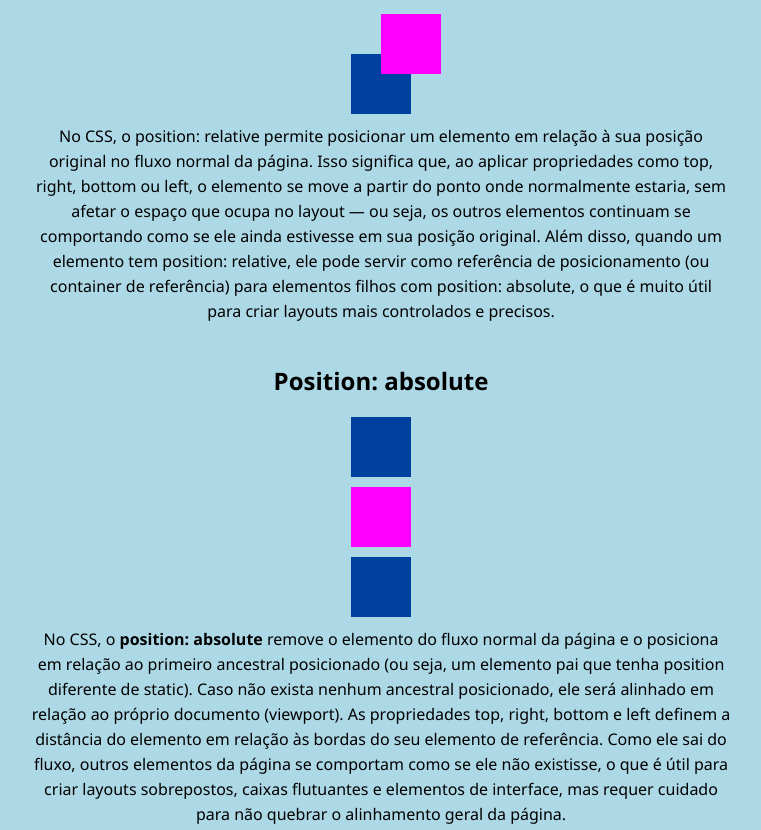
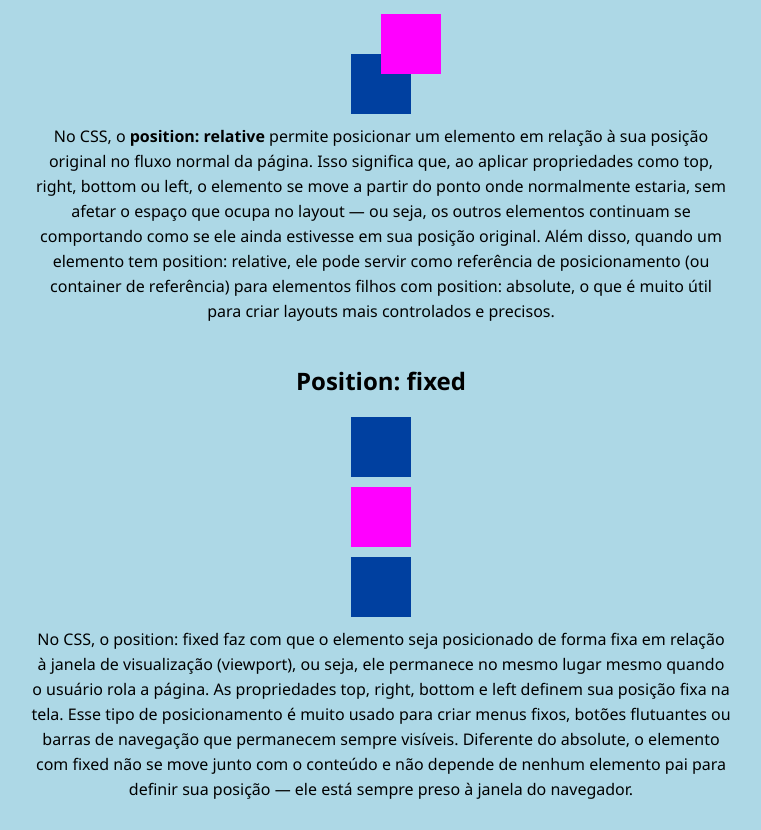
Before and after one commit to vicenterta/positions, a plain HTML site: page index.html in a window 1280 px wide. Shown: the part 560-1390 px from the top of the page, without its empty margins (259-1020 px from the left). Drawn offline with Linux system fonts and the light colour scheme.

Commit message:
segunda correção

```diff
--- a/index.html
+++ b/index.html
@@ -47,22 +47,22 @@
     </section>
 
     <section id="relative">
-      <h2>Position:relative</h2>
+      <h2>Position: relative</h2>
 
       <div></div>
       <div class="pink"></div>
       <div></div>
-      <p>No CSS, o position: relative permite posicionar um elemento em relação à sua posição original no fluxo normal da página. Isso significa que, ao aplicar propriedades como top, right, bottom ou left, o elemento se move a partir do ponto onde normalmente estaria, sem afetar o espaço que ocupa no layout — ou seja, os outros elementos continuam se comportando como se ele ainda estivesse em sua posição original. Além disso, quando um elemento tem position: relative, ele pode servir como referência de posicionamento (ou container de referência) para elementos filhos com position: absolute, o que é muito útil para criar layouts mais controlados e precisos.
+      <p>No CSS, o <strong>position: relative</strong> permite posicionar um elemento em relação à sua posição original no fluxo normal da página. Isso significa que, ao aplicar propriedades como top, right, bottom ou left, o elemento se move a partir do ponto onde normalmente estaria, sem afetar o espaço que ocupa no layout — ou seja, os outros elementos continuam se comportando como se ele ainda estivesse em sua posição original. Além disso, quando um elemento tem position: relative, ele pode servir como referência de posicionamento (ou container de referência) para elementos filhos com position: absolute, o que é muito útil para criar layouts mais controlados e precisos.
       </p>
     </section>
 
     <section id="fixed">
-      <h2>Position: absolute</h2>
+      <h2>Position: fixed</h2>
 
       <div></div>
       <div class="pink"></div>
       <div></div>
-      <p>No CSS, o <strong>position: absolute</strong> remove o elemento do fluxo normal da página e o posiciona em relação ao primeiro ancestral posicionado (ou seja, um elemento pai que tenha position diferente de static). Caso não exista nenhum ancestral posicionado, ele será alinhado em relação ao próprio documento (viewport). As propriedades top, right, bottom e left definem a distância do elemento em relação às bordas do seu elemento de referência. Como ele sai do fluxo, outros elementos da página se comportam como se ele não existisse, o que é útil para criar layouts sobrepostos, caixas flutuantes e elementos de interface, mas requer cuidado para não quebrar o alinhamento geral da página.</p>
+     <p>No CSS, o position: fixed faz com que o elemento seja posicionado de forma fixa em relação à janela de visualização (viewport), ou seja, ele permanece no mesmo lugar mesmo quando o usuário rola a página. As propriedades top, right, bottom e left definem sua posição fixa na tela. Esse tipo de posicionamento é muito usado para criar menus fixos, botões flutuantes ou barras de navegação que permanecem sempre visíveis. Diferente do absolute, o elemento com fixed não se move junto com o conteúdo e não depende de nenhum elemento pai para definir sua posição — ele está sempre preso à janela do navegador.</p>
 
     </section>
     <section id="absolute">
```
